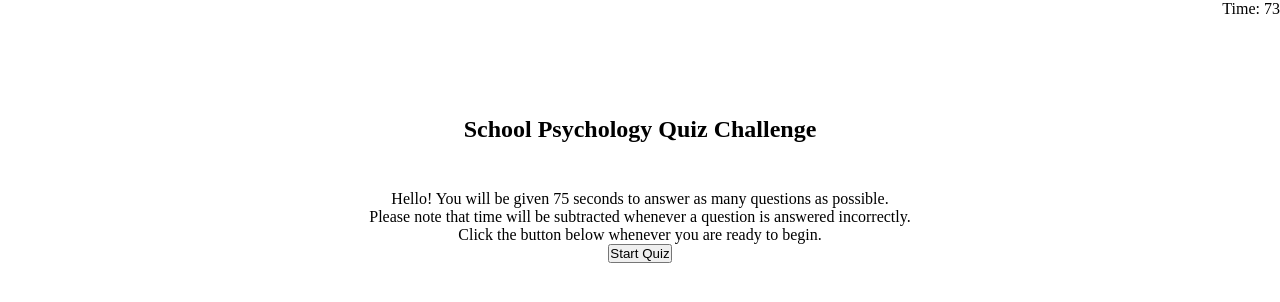
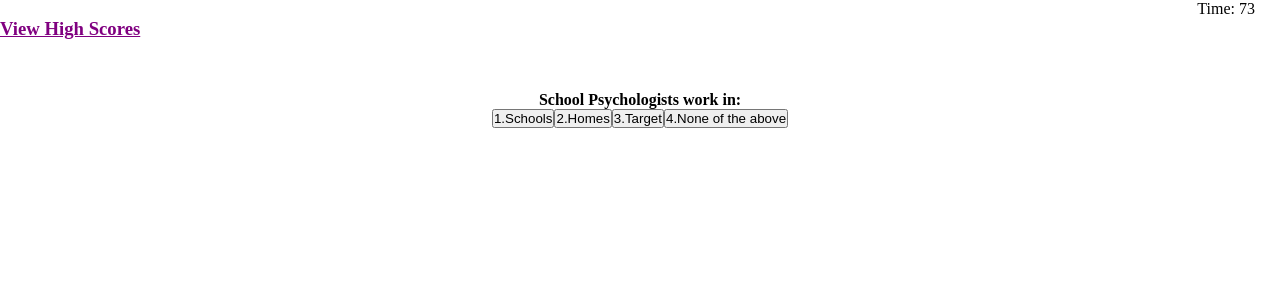
Before and after one commit to lilym036/code-quiz, a plain HTML site: page index.html in a window 1280 px wide. Both pictures are taken after a click on the button "Start Quiz". Drawn offline with Linux system fonts and the light colour scheme.

Commit message:
set functions to display questions and answers and created buttons for questions

```diff
--- a/assets/css/style.css
+++ b/assets/css/style.css
@@ -4,7 +4,13 @@
     box-sizing: border-box;
   }
 
-  main, h1 {
+  h3 {
+    text-align:left;
+    color: purple;
+    text-decoration: underline;
+    cursor: pointer;
+  }
+  section {
     text-align: center;
   }
 
@@ -12,7 +18,7 @@
     padding: 4%
   }
 
-  .button1 {
+  .start-button {
     background-color: purple;
     color: white;
     border: 2px solid black;
@@ -21,11 +27,18 @@
     cursor: pointer;
   }
 
-  .button1:hover {
+.start-button:hover {
     opacity: 50%;
   }
 
-  section div ul li {
-     list-style-type: none;
+  .time {
+    padding-right: 25px;
+  }
 
+  .high-scores-button {
+    padding-left: 25px;
   }
+
+  .hide {
+    display: none;
+  }
--- a/assets/js/script.js
+++ b/assets/js/script.js
@@ -1,6 +1,12 @@
 var timeEl = document.querySelector(".time");
 var secondsLeft = 75;
 var startButton = document.querySelector(".start-button");
+var choices = document.querySelector(".choices");
+var startScreen= document.querySelector(".start-screen");
+var quizStart= document.querySelector(".quiz-start");
+var qTitle= document.querySelector(".qTitle");
+var currentQuestion= 0;
+var timerInterval;
 var questions = [{
     questionTitle: "School Psychologists work in:",
     questionChoices: ["1.Schools", "2.Homes", "3.Target", "4.None of the above"],
@@ -19,22 +25,56 @@ var questions = [{
     correctAnswer: "2.character",
 }, {
     questionTitle: "What does IEP stand for?",
-    questionChoices: ["1.Individualized Education Program", "2.Indiviudal Dependency Environmental Assitance", "3.Individualized Education Plan", "choice 4"],
+    questionChoices: ["1.Individualized Education Program", "2.Indiviudal Dependency Plan", "3.Individualized Education Plan", "Impossible Education Problem"],
     correctAnswer: "1.Individualized Education Program",
 }];
+console.log(questions);
 
 function setTime() {
-    var timerInterval = setInterval(function () {
+    timerInterval = setInterval(function () {
         secondsLeft--;
         timeEl.textContent = "Time: " + secondsLeft;
+
         if (secondsLeft === 0) {
             clearInterval(timerInterval);
         }
     }, 1000);
 }
 
+
 function startGame() {
     setTime();
+    startScreen.classList.add("hide");
+    quizStart.classList.remove("hide");
+    showQuestions()
 }
 
+function checkAnswer() {
+    console.log(this.dataset.value);
+    if (this.dataset.value === questions[currentQuestion].correctAnswer) {
+        currentQuestion++;
+    } else {
+        secondsLeft= secondsLeft - 10;
+    }
+    if (secondsLeft <= 0 ||currentQuestion=== questions.length) {
+        clearInterval(timerInterval);
+    } else {
+        showQuestions()
+    }
+}
+
+
+function showQuestions() {
+    qTitle.textContent= questions[currentQuestion].questionTitle;
+    choices.textContent= "";
+    for (let i= 0; i < questions[currentQuestion].questionChoices.length; i++) {
+        var button= document.createElement("button");
+        button.textContent= questions[currentQuestion].questionChoices[i];
+        button.setAttribute("data-value", questions[currentQuestion].questionChoices[i])
+        button.addEventListener("click", checkAnswer)
+        choices.appendChild(button);
+    }
+}
+
+
 startButton.addEventListener ("click", startGame);
--- a/index.html
+++ b/index.html
@@ -7,20 +7,27 @@
     <meta http-equiv="X-UA-Compatible" content="ie=edge">
     <title>School Psychology Quiz</title>
     <link rel="stylesheet" href="./assets/css/style.css">
-    <link rel="icon" href="./favicon.ico" type="image/x-icon">
 </head>
 
 <body>
     <main>
         <header>
             <div class="time" style="text-align: right;">Time</div>
+            <h3>View High Scores</h3>
         </header>
-        <section>
+        <section class= "start-screen" >
             <h1>School Psychology Quiz Challenge</h1>
             <p>Hello! You will be given 75 seconds to answer as many questions as possible. </p>
             <p>Please note that time will be subtracted whenever a question is answered incorrectly. </p>
             <p>Click the button below whenever you are ready to begin. </p>
-            <button class="start-button">Start Quiz</button>
+            <button class=" start-button">Start Quiz</button>
+        </section>
+        <section class= "quiz-start hide">
+            <h4 class="qTitle">test title</h4>
+            <div class="choices"></div>
+        </section>
+        <section>
+
         </section>
     </main>
     <script src="./assets/js/script.js"></script>
```
Also changed, not shown: 2 other files.
